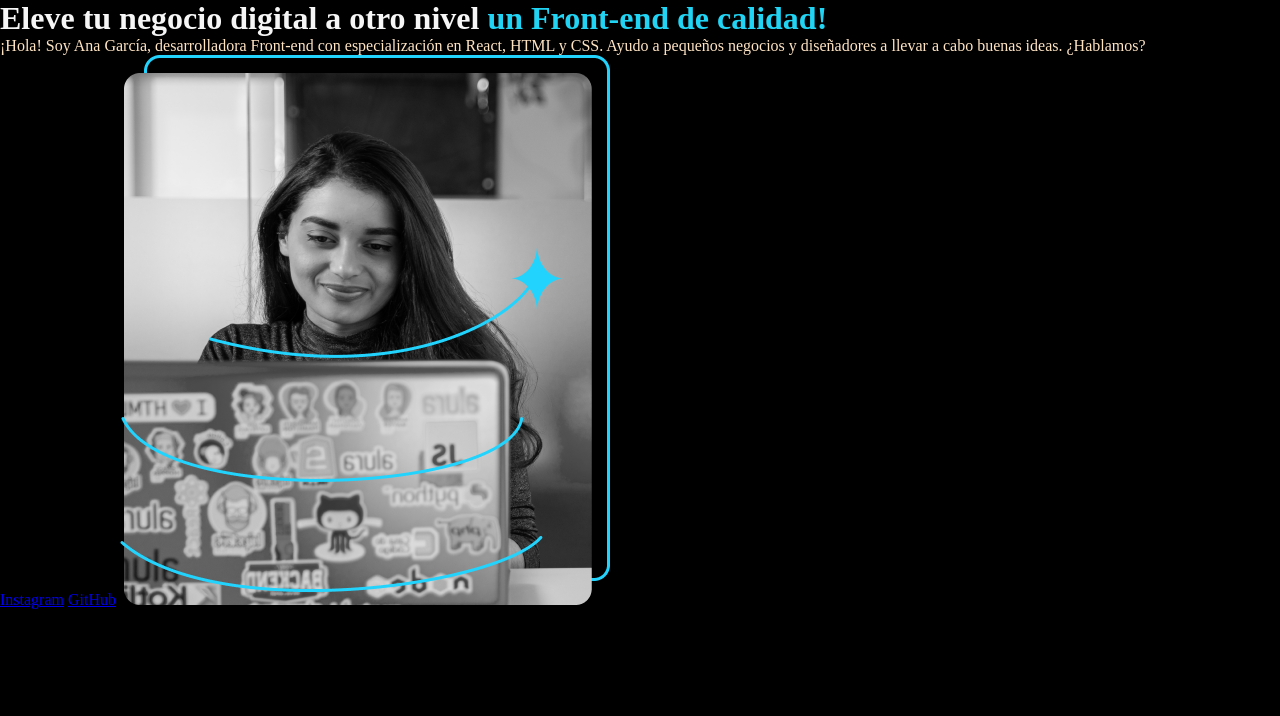
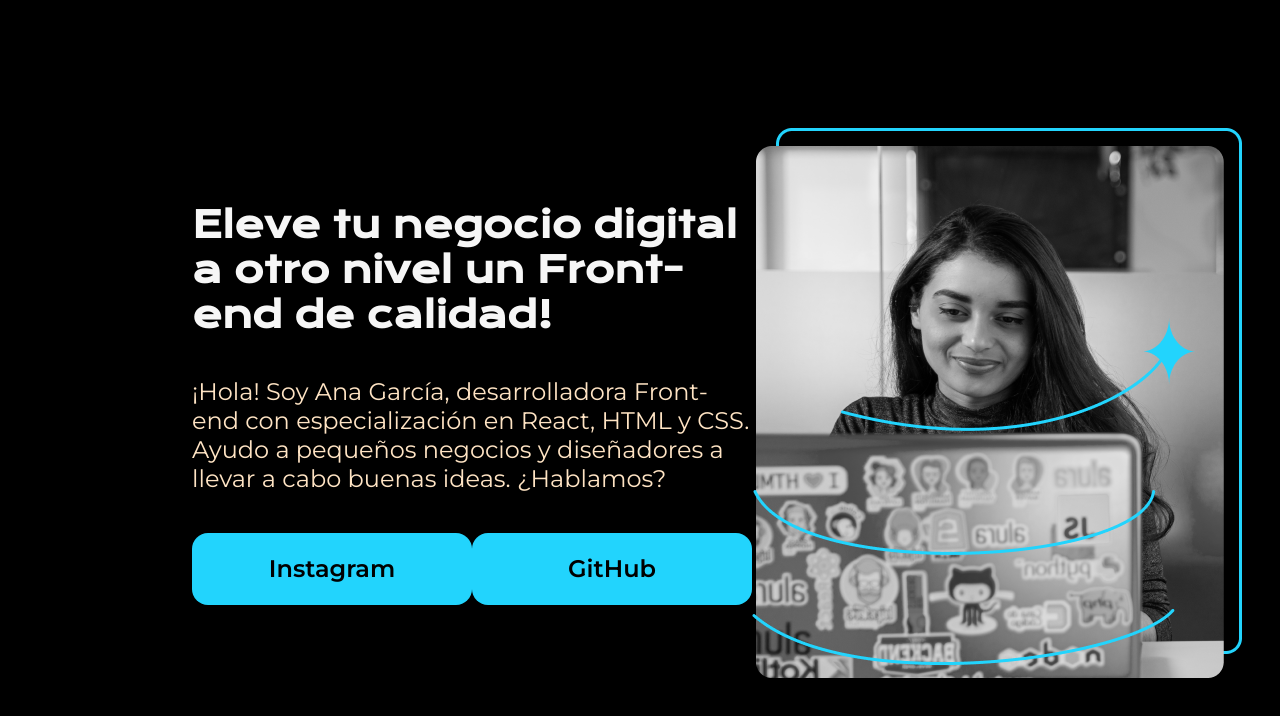
Before and after one commit to FreddyBarreiro/html-css-practicas, a plain HTML site: page index.html in a window 1280 px wide. Drawn offline with nearby package versions, Linux system fonts and the light colour scheme.

Commit message:
Todo OK primera parte del proyecto ahora se comienza con el tercer curso

```diff
--- a/index.html
+++ b/index.html
@@ -16,16 +16,25 @@
 <body>
 
     <header></header>
-    <main>
-        <h1>Eleve tu negocio digital a otro nivel <strong class="titulo-destaque" >un Front-end de calidad!</strong> </h1>
-        <p class="texto-destacado"> ¡Hola! Soy Ana García, desarrolladora Front-end con especialización en React, HTML y CSS. Ayudo a pequeños negocios y diseñadores a llevar a cabo buenas ideas. ¿Hablamos?
+    <main class="presentacion">
 
-        </p>
+        <section class="presentacion__contenido">
+            <h1 class="presentacion__contenido__titulo">Eleve tu negocio digital a otro nivel <strong
+                    class="titulo-destaque">un Front-end
+                    de calidad!</strong> </h1>
+            <p class="presentacion__contenido__texto"> ¡Hola! Soy Ana García, desarrolladora Front-end con
+                especialización en React,
+                HTML y CSS. Ayudo a pequeños negocios y diseñadores a llevar a cabo buenas ideas. ¿Hablamos?
 
-        <a href="https://instagram.com">Instagram</a>
-        <a href="https://github.com">GitHub</a>
+            </p>
+
+            <div class="presentacion__enlaces">
+            <a class="presentacion__enlaces__link" href="https://instagram.com">Instagram</a>
+            <a class="presentacion__enlaces__link" href="https://github.com">GitHub</a>
+            </div>
+
+        </section>
         <img src="/assets/Imagem.png" alt="">
-
     </main>
     <footer></footer>
 
--- a/style.css
+++ b/style.css
@@ -1,5 +1,6 @@
 
 
+@import url('https://fonts.googleapis.com/css2?family=Krona+One&family=Montserrat:ital,wght@0,100..900;1,100..900&display=swap');
 
 *{
     padding: 0px;
@@ -9,19 +10,93 @@ body{
 
     background-color: black;
     color:#F6F6F6;
+    height: 100vh;
+    box-sizing: border-box;
+
+
 
 }
 
 
-.titulo-destaque{
 
 
-    color: #22D4F4;
+.titulo-blog{
+
+    font-family: 'Segoe UI', Tahoma, Geneva, Verdana, sans-serif;
+
+}
+.urgente{
+
+    font-family: fantasy;
+    color: red;
+    padding: 10px;
+    border-style: dashed;
+    margin: 0px;
+
+
+
 
 
 }
 
-.texto-destacado{
+.presentacion{
+
+    display: flex;
+
+    align-items: center;
+    margin:10% 15%;
+    justify-content: space-between;
+
+
+
+}
+
+.presentacion__contenido{
+
+
+    width: 615px;
+    display: flex;
+    flex-direction: column;
+    gap: 40px;
+}
+
+.presentacion__contenido__titulo{
+
+    font-size: 36px;
+    font-family: "Krona One", serif;
+
+
+
+
+
+}
+
+.presentacion__contenido__texto{
 
     color:bisque ;
+    font-size: 24px;
+    font-family: "Montserrat", serif;
+
 }
+
+.presentacion__enlaces{
+
+    display: flex;
+    justify-content: space-between;
+}
+
+.presentacion__enlaces__link{
+
+    width: 280px;
+    background-color: #22D4FD;
+    text-align: center;
+    padding: 21.5px 0;
+    border-radius: 16px;
+    font-family:  "Montserrat", serif;
+    font-size: 24px;
+    font-weight: 600;
+    text-decoration: none;
+    color: black;
+
+
+}
```
